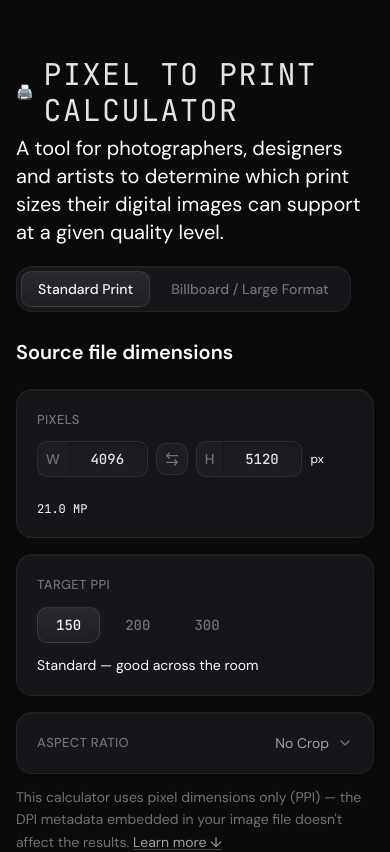
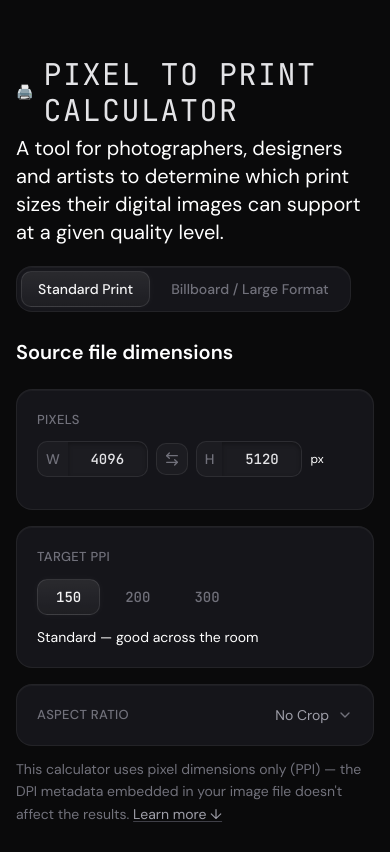
Before and after one commit to devhowyalike/print-calculator, a React (Vite) app: page / in a window 390 px wide. Shown: the top 852 px of the page. Built offline with nearby package versions, Linux system fonts and the light colour scheme.

Commit message:
Hide megapixels on mobile

```diff
--- a/src/components/DimensionInputs.tsx
+++ b/src/components/DimensionInputs.tsx
@@ -95,7 +95,7 @@ export default function DimensionInputs({
         <span className="text-xs text-white">px</span>
       </div>
       <span className="sm:flex-1" />
-      <span className="font-mono text-xs sm:text-sm text-white whitespace-nowrap">
+      <span className="hidden sm:inline font-mono text-xs sm:text-sm text-white whitespace-nowrap">
         {megapixels} MP
       </span>
     </div>
```
